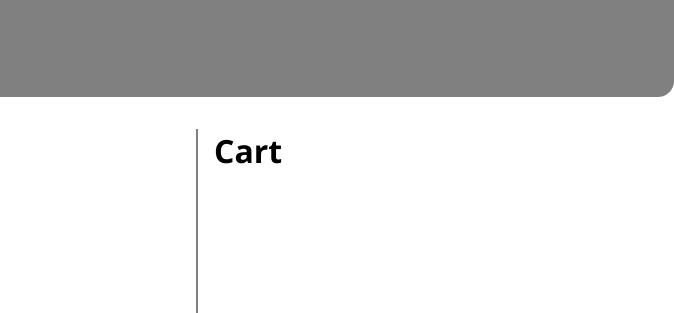
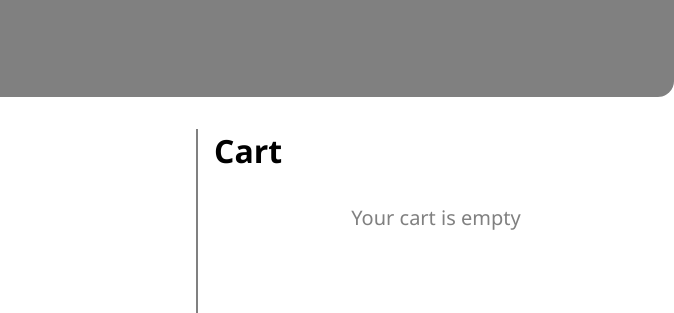
Before and after one commit to rishiverma12031/shopping-cart, a plain HTML site: page index.html in a window 1280 px wide. Shown: the top 313 px of the page, 606-1280 px from the left. Drawn offline with Linux system fonts and the light colour scheme.

Commit message:
add: empty cart message

```diff
--- a/scripts/render.js
+++ b/scripts/render.js
@@ -43,7 +43,17 @@ export const renderCart = (products, cartList, cart) => {
 
     cartList.innerHTML = "";
 
-    if(cart.length === 0) return;
+    if(cart.length === 0) {
+
+        const cartItem = document.createElement('p');
+        cartItem.textContent = "Your cart is empty";
+        cartItem.classList.add('cart__empty');
+
+        cartList.append(cartItem);
+
+        return;
+
+    }
 
     cart.forEach(({id, quantity}) => {
 
--- a/styles/main.css
+++ b/styles/main.css
@@ -131,6 +131,13 @@ ul {
     gap: 1rem;
 }
 
+.cart__empty {
+    text-align: center;
+    font-size: 1.25rem;
+    padding: 2rem 0;
+    color: var(--primary);
+}
+
 .cart__total {
     align-self: flex-end;
     font-weight: 500;
```
